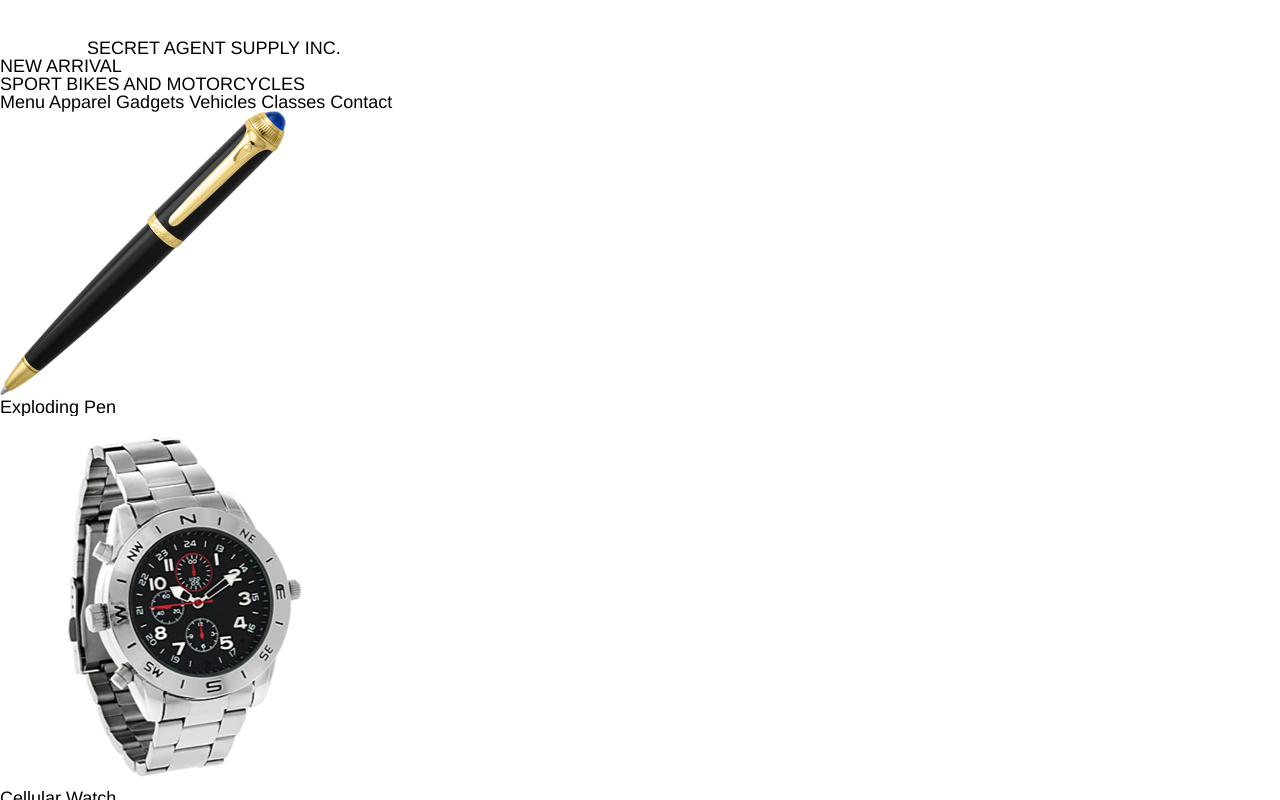
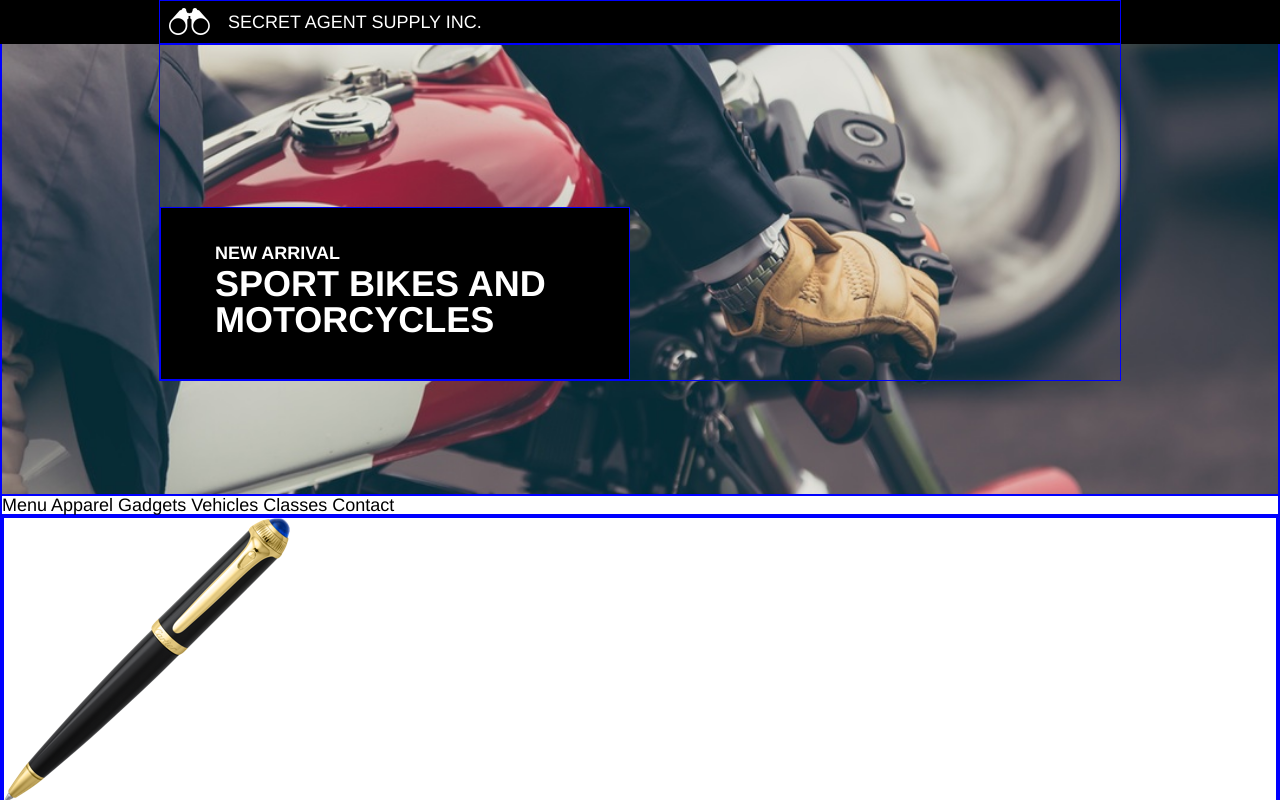
Before and after one commit to pkx111/secretagentsupply, a plain HTML site: page index.html in a window 1280 px wide. Shown: the top 800 px of the page. Drawn offline with Linux system fonts and the light colour scheme; files that its build step writes are made by us from their sources.

Commit message:
final new arrival content

```diff
--- a/index.html
+++ b/index.html
@@ -3,8 +3,8 @@
   <head>
     <meta charset="utf-8">
     <title>Secret Agent Supply Inc.</title>
-    <link rel="stylesheet" href=".resources/css/reset.css" type="text/css">
-    <link rel="stylesheet" href=".resources/css/style.css" type="text/css">
+    <link rel="stylesheet" href="./resources/css/reset.css" type="text/css">
+    <link rel="stylesheet" href="./resources/css/style.css" type="text/css">
   </head>
   <body>
     <header>
@@ -15,9 +15,11 @@
     </header>
     <div class="container">
       <div class="mainCont">
-        <div class="newarival">
-          <h2>NEW ARRIVAL</h2>
-          <h1>SPORT BIKES AND MOTORCYCLES</h1>
+        <div class="maincHold">
+          <div class="newarrival">
+            <h2>NEW ARRIVAL</h2>
+            <h1>SPORT BIKES AND MOTORCYCLES</h1>
+          </div>
         </div>
       </div>
       <div class="menu">
--- a/resources/css/style.css
+++ b/resources/css/style.css
@@ -1,4 +1,78 @@
 html{
-  font-family: helvetica;
   font-size: 18px;
 }
+body{
+  font-family: Helvetica;
+
+}
+div{border: 1px solid blue;}
+/* Header Section */
+header{
+  display: flex;
+  justify-content: center;
+  background-color: black;
+  color: white;
+  z-index: 1;
+  position: fixed;
+  width: 100%;
+
+}
+.logo{
+  display: flex;
+  align-items: center;
+  width: 960px;
+
+}
+.logo img{
+  height: 1.5rem;
+  margin: auto 1rem auto .5rem;
+
+}
+.logo span{
+  margin: 0.66rem 0;
+
+}
+/* New Arrival Content */
+.container{
+  display: flex;
+  flex-direction: column;
+  padding-top: 2.32rem;
+
+}
+.mainCont{
+  background-image: url("../media/moto.jpeg");
+  height: 25rem;
+  background-size: cover;
+  background-position: center;
+  justify-content: center;
+
+}
+.maincHold{
+  width: 960px;
+  margin: 0 auto;
+  padding-top: 9rem;
+
+}
+.newarrival{
+  background-color: black;
+  color: white;
+  width: 20rem;
+  padding: 2rem 3rem;
+
+}
+.newarrival h1{
+  font-size: 2rem;
+  padding: .25rem 0;
+  font-weight: bold;
+
+}
+.newarrival h2{
+  font-size: 1rem;
+  font-weight: bold;
+
+}
+/* Nav Bar */
+
+/* Item Section */
+
+/* Footer Section */
```
